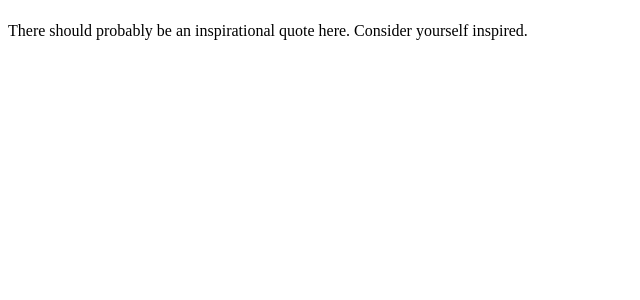
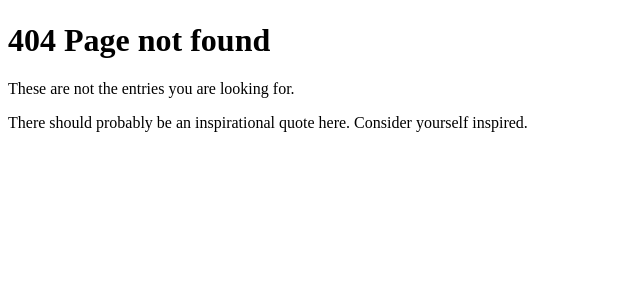
Before and after one commit to julienawilson/learning_journal-1, a Python web app: template learning_journal/templates/404.jinja2 in a window 1280 px wide. Shown: the part 58-358 px from the top of the page, without its empty margins (0-640 px from the left). Run offline with Jinja, Linux system fonts and the light colour scheme; the template is opened without the code that fills it, so the values that code supplies are empty.

Commit message:
last fixes

```diff
--- a/learning_journal/routes.py
+++ b/learning_journal/routes.py
@@ -4,3 +4,4 @@
     config.add_route("detail", "/journal/{id:\d+}")
     config.add_route("create", "/journal/new-entry")
     config.add_route("update", "/journal/{id:\d+}/edit-entry")
+    config.add_route("not-found", "/journal/not-found")
--- a/learning_journal/static/style.css
+++ b/learning_journal/static/style.css
@@ -102,3 +102,7 @@
 button {
     display: block;
 }
+
+.not_found {
+  text-align: center;
+}
--- a/learning_journal/templates/404.jinja2
+++ b/learning_journal/templates/404.jinja2
@@ -1,8 +1,7 @@
 {% extends "layout.jinja2" %}
 
-{% block content %}
-<div class="content">
-  <h1><span class="font-semi-bold">Pyramid</span> <span class="smaller">Alchemy scaffold</span></h1>
-  <p class="lead"><span class="font-semi-bold">404</span> Page Not Found</p>
-</div>
-{% endblock content %}
+{% block main %}
+  <h1 class="not_found">404 Page not found</h1>
+  <p class="not_found">These are not the entries you are looking for.</p>
+
+{% endblock main %}
```
Also changed, not shown: learning_journal/views/default.py (+11 -5 lines).
